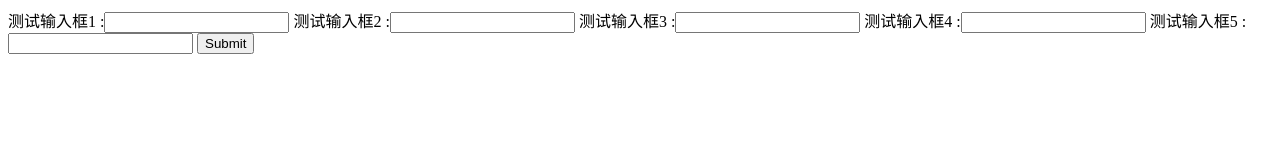
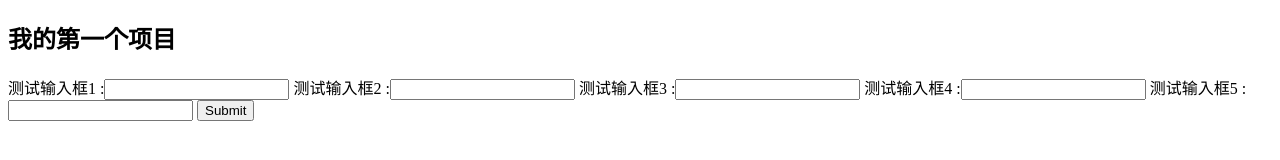
Before and after one commit to jinghh/superselect, a plain HTML site: page index.html in a window 1280 px wide. Drawn offline with nearby package versions, Linux system fonts and the light colour scheme.

Commit message:
增加h2

```diff
--- a/index.html
+++ b/index.html
@@ -7,6 +7,7 @@
 	<script src='src/checkboxselect.js'></script>
 </head>
 <body>
+<h2>我的第一个项目</h2>
 <form method="get" action="www.baidu.com">
 	测试输入框1 :<input id="ipt"/>
 	测试输入框2 :<input id="ipt2"/>
```
